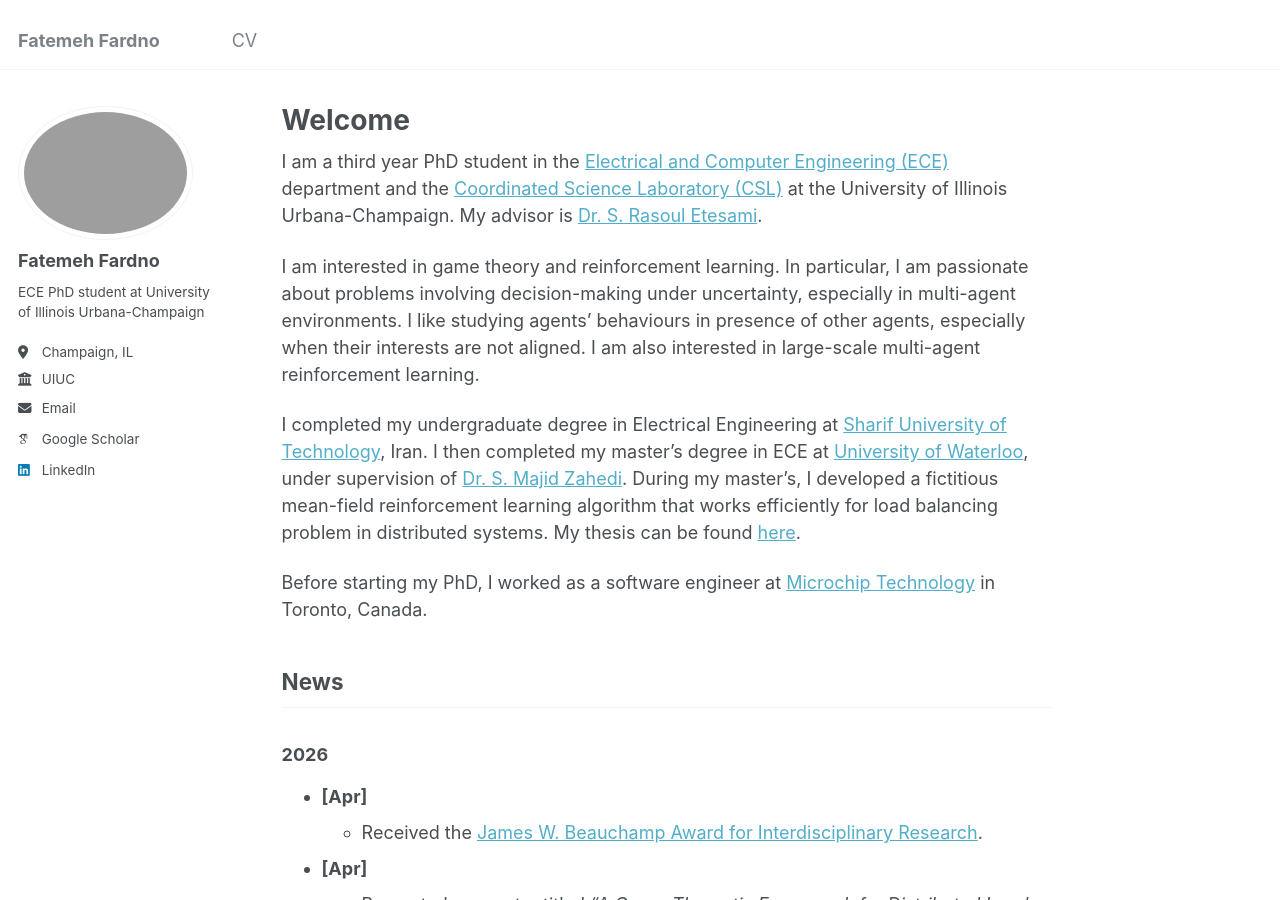
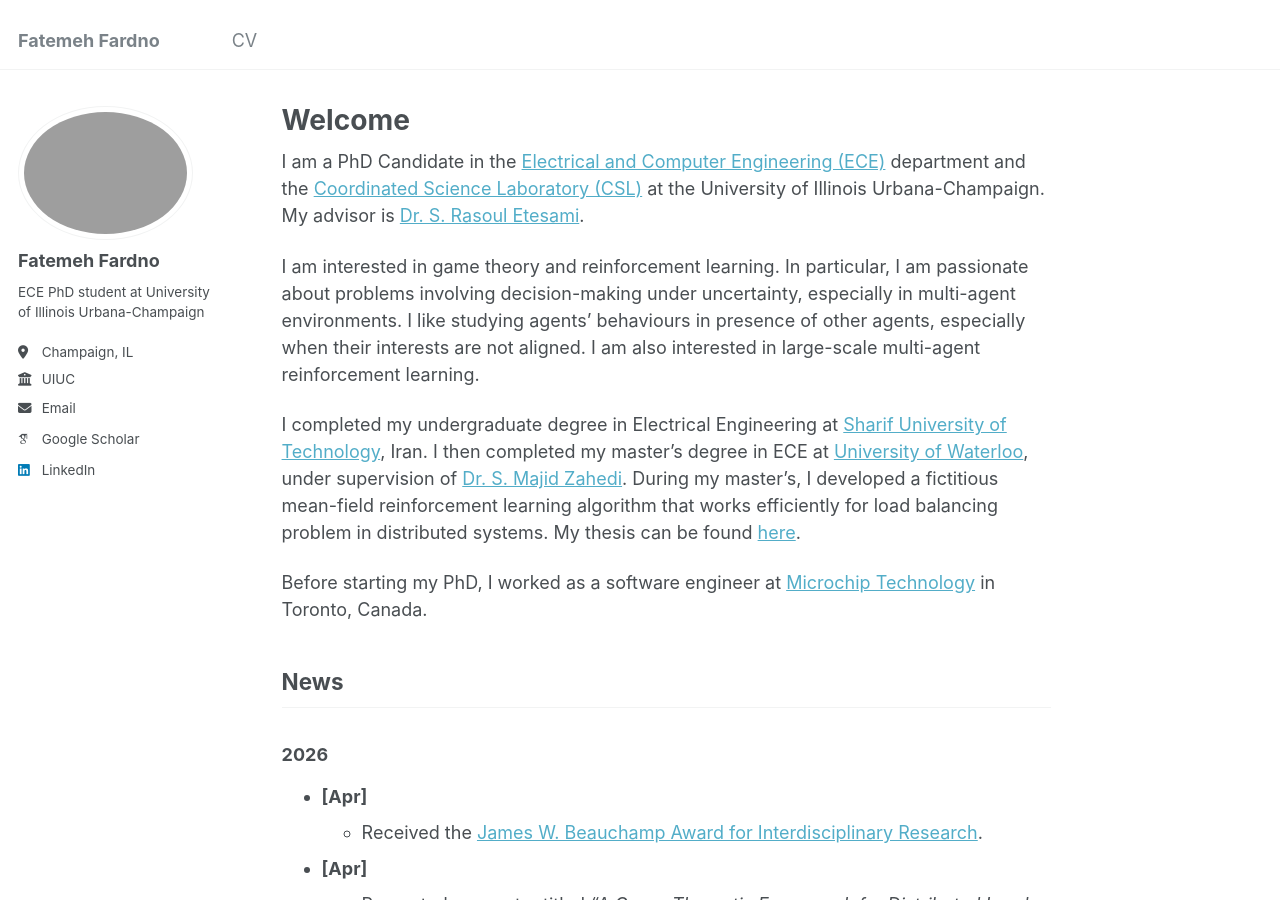
Before and after one commit to ffardno/ffardno.github.io, a Jekyll site: the page built from _pages/about.md, in a window 1280 px wide and 900 px high. Built offline with Jekyll 4.4.1, drawn with Linux system fonts in a browser that asks for light colours; some web fonts are replaced.

Commit message:
Update about.md

```diff
--- a/_pages/about.md
+++ b/_pages/about.md
@@ -7,7 +7,7 @@ redirect_from:
   - /about.html
 ---
 
-I am a third year PhD student in the [Electrical and Computer Engineering (ECE)](https://ece.illinois.edu/) department and the [Coordinated Science Laboratory (CSL)](https://csl.illinois.edu/) at the University of Illinois Urbana-Champaign. My advisor is [Dr. S. Rasoul Etesami](https://etesami.ise.illinois.edu/).
+I am a PhD Candidate in the [Electrical and Computer Engineering (ECE)](https://ece.illinois.edu/) department and the [Coordinated Science Laboratory (CSL)](https://csl.illinois.edu/) at the University of Illinois Urbana-Champaign. My advisor is [Dr. S. Rasoul Etesami](https://etesami.ise.illinois.edu/).
 
 I am interested in game theory and reinforcement learning. In particular, I am passionate about problems involving decision-making under uncertainty, especially in multi-agent environments. I like studying agents' behaviours in presence of other agents, especially when their interests are not aligned. I am also interested in large-scale multi-agent reinforcement learning.
 
```
